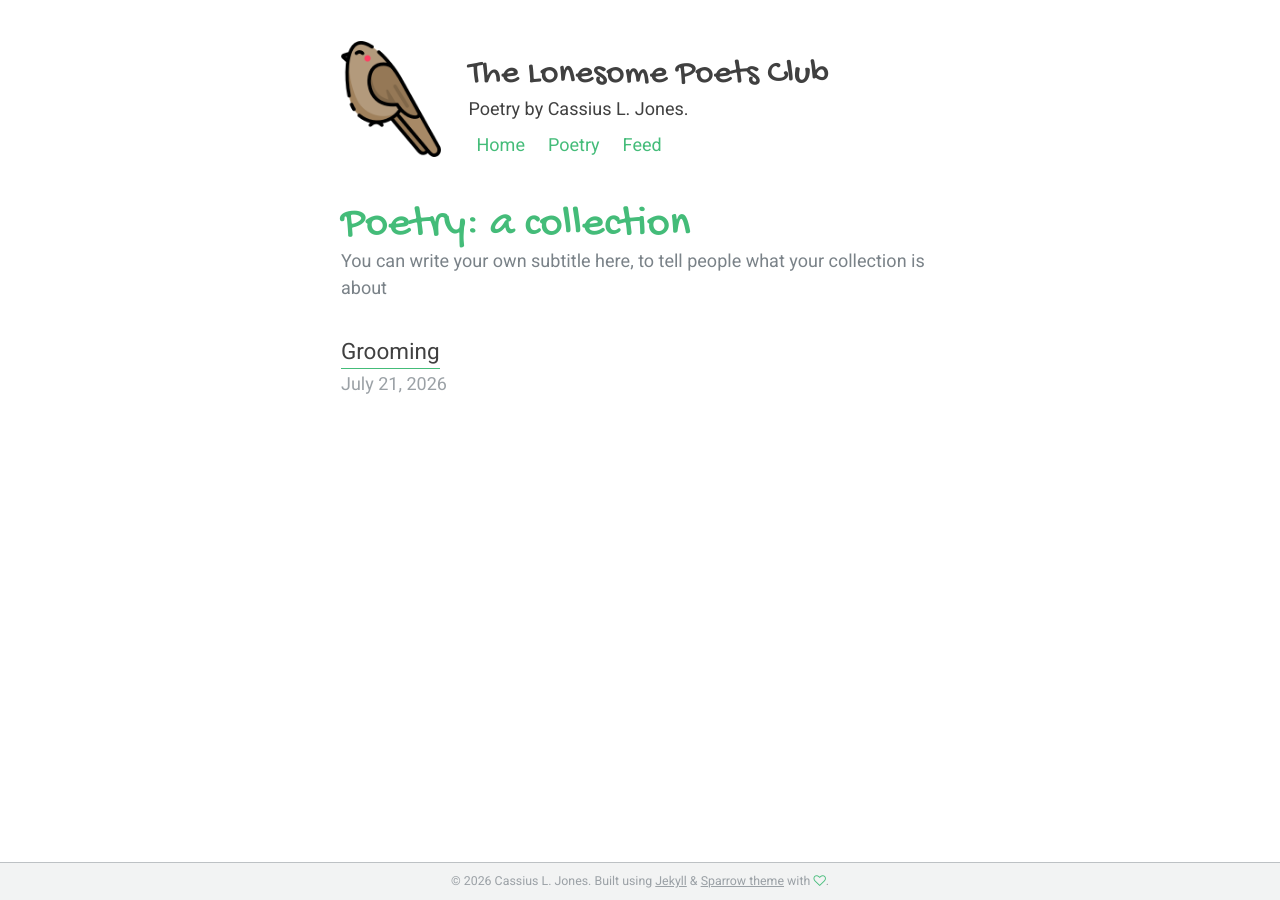
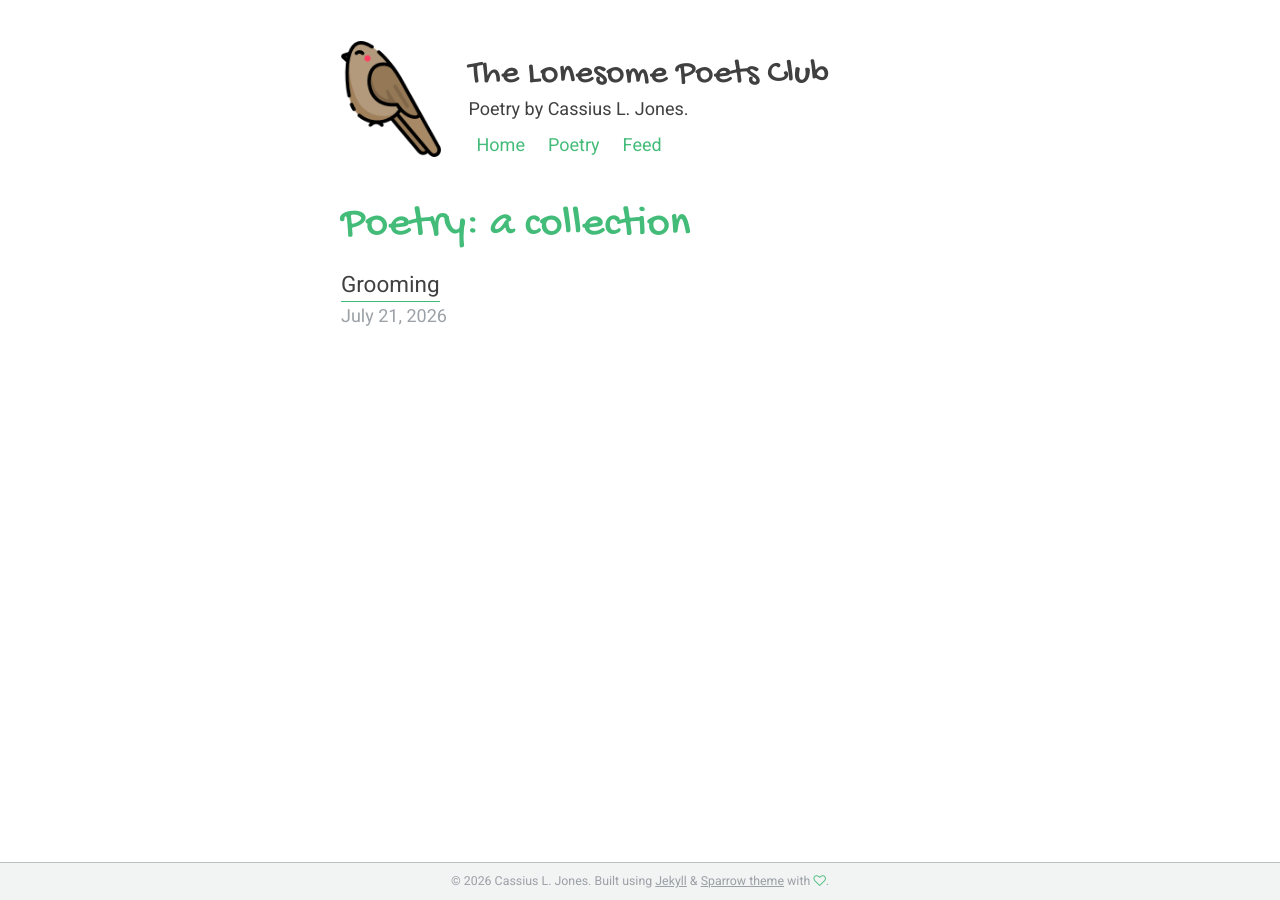
Before and after one commit to clj-tlpc/tlpc.github.io, a Jekyll site: the page built from _pages/poetry.html, in a window 1280 px wide. Built offline with Jekyll 4.4.1, drawn with Linux system fonts in a browser that asks for light colours.

```diff
--- a/_layouts/home.html
+++ b/_layouts/home.html
@@ -7,6 +7,6 @@ title: About
 
 <h1 class="page__title">Recent Posts</h1>
 
-{% for post in site.posts limit:3 %}
+{% for post in site.poetry limit:3 %}
   {% include post-entry.html %}
 {% endfor %}
--- a/_pages/poetry.html
+++ b/_pages/poetry.html
@@ -2,7 +2,6 @@
 layout: page
 title: "Poetry: a collection"
 permalink: /poetry/
-subtitle: You can write your own subtitle here, to tell people what your collection is about
 ---
 
 {% for post in site.poetry reversed %}
--- a/blog/index.html
+++ b/blog/index.html
@@ -1,7 +1,6 @@
 ---
 layout: page
 title: Blog
-subtitle: test some subtitle
 pagination:
   enabled: true
 ---
```
